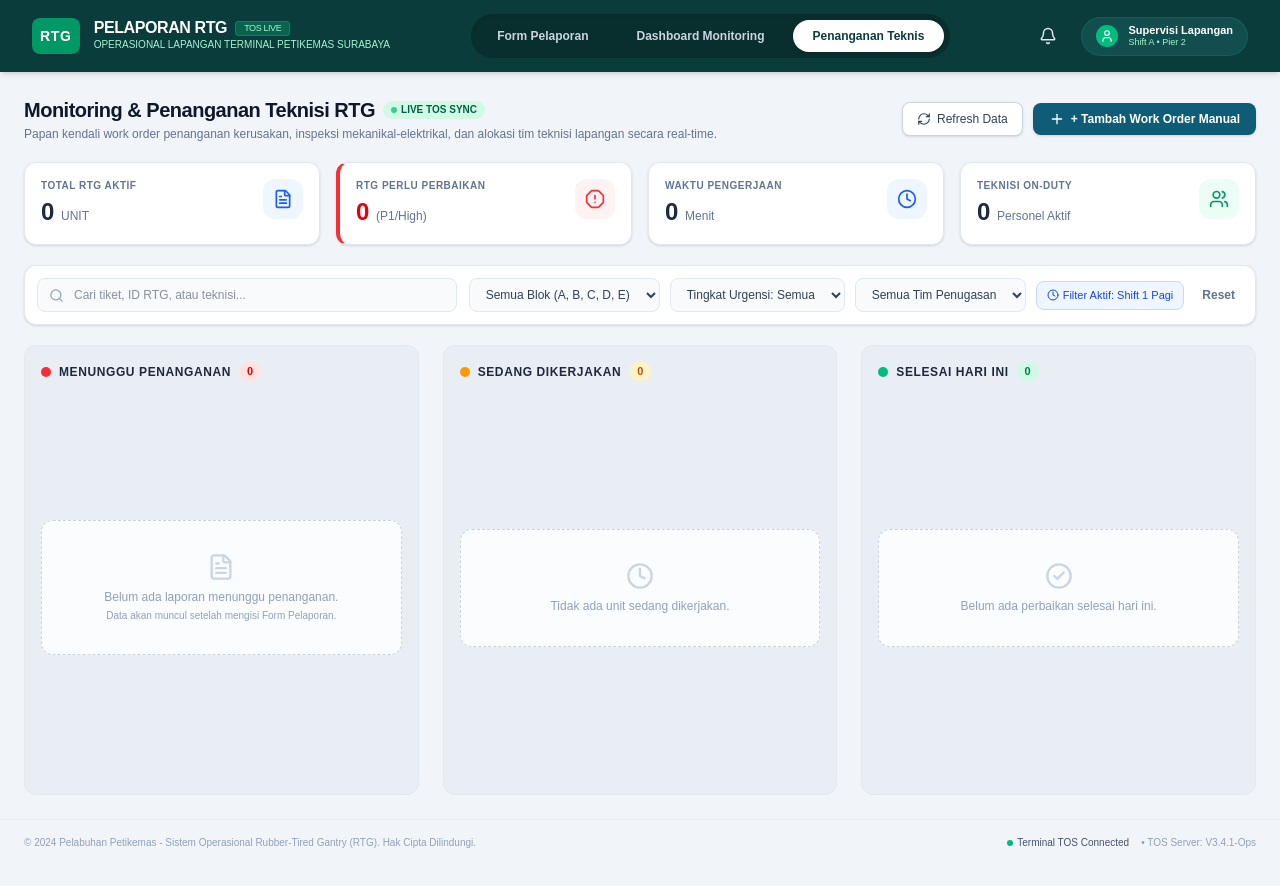
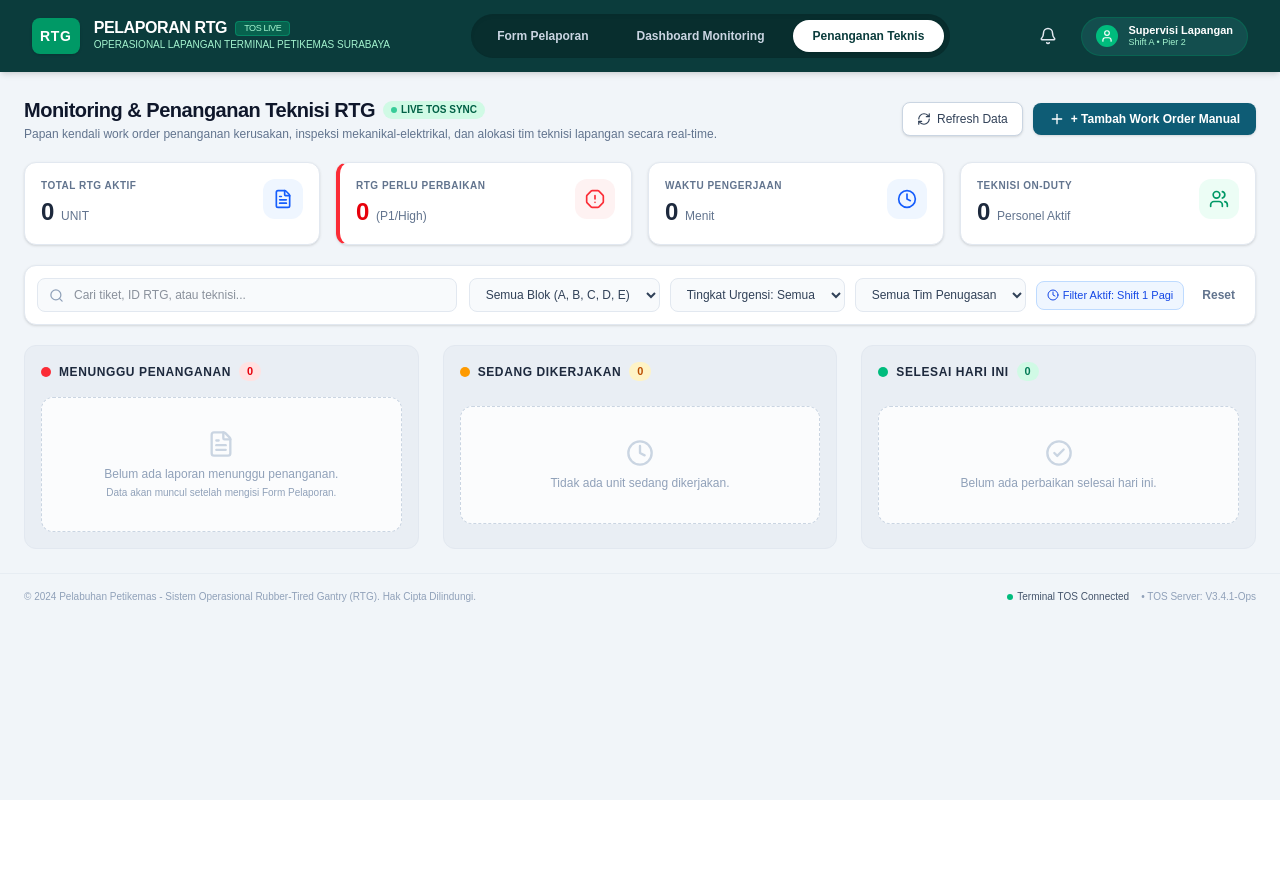
Before and after one commit to AwDn-2811/rtg-ops, a Next.js app: page /penanganan-teknis in a window 1280 px wide. Shown: the top 886 px of the page. After the commit the page ends 800 px from the top, so only its background shows below. Built offline with nearby package versions, Linux system fonts and the light colour scheme.

Commit message:
commit logout 2

```diff
--- a/app/penanganan-teknis/page.tsx
+++ b/app/penanganan-teknis/page.tsx
@@ -526,7 +526,7 @@ export default function PenangananTeknisPage() {
         {/* Kanban Board Layout */}
         <div className="grid grid-cols-1 md:grid-cols-3 gap-6">
           {/* KOLOM 1: MENUNGGU PENANGANAN */}
-          <div className="bg-slate-200/50 p-4 rounded-xl border border-slate-200 flex flex-col min-h-[450px]">
+          <div className="bg-slate-200/50 p-4 rounded-xl border border-slate-200 flex flex-col min-h-450px">
             <div className="flex items-center justify-between mb-4">
               <div className="flex items-center space-x-2">
                 <span className="w-2.5 h-2.5 rounded-full bg-red-500"></span>
@@ -593,7 +593,7 @@ export default function PenangananTeknisPage() {
           </div>
 
           {/* KOLOM 2: SEDANG DIKERJAKAN */}
-          <div className="bg-slate-200/50 p-4 rounded-xl border border-slate-200 flex flex-col min-h-[450px]">
+          <div className="bg-slate-200/50 p-4 rounded-xl border border-slate-200 flex flex-col min-h-450px">
             <div className="flex items-center justify-between mb-4">
               <div className="flex items-center space-x-2">
                 <span className="w-2.5 h-2.5 rounded-full bg-amber-500"></span>
@@ -670,7 +670,7 @@ export default function PenangananTeknisPage() {
           </div>
 
           {/* KOLOM 3: SELESAI HARI INI */}
-          <div className="bg-slate-200/50 p-4 rounded-xl border border-slate-200 flex flex-col min-h-[450px]">
+          <div className="bg-slate-200/50 p-4 rounded-xl border border-slate-200 flex flex-col min-h-450px">
             <div className="flex items-center justify-between mb-4">
               <div className="flex items-center space-x-2">
                 <span className="w-2.5 h-2.5 rounded-full bg-emerald-500"></span>
```
